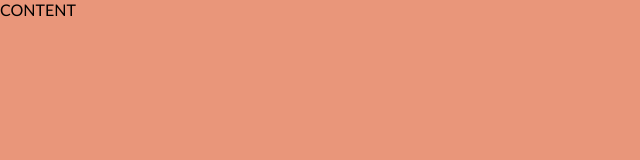
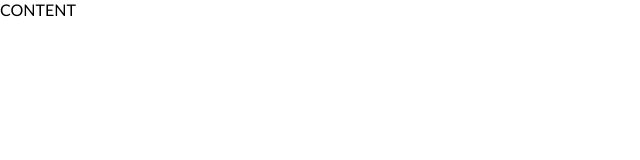
Before and after one commit to front-end-by-rimantas/30-grupe-portfolio-docland, a website: page index.html in a window 1280 px wide. Shown: the whole page, without its empty margins (0-640 px from the left). Drawn offline with Linux system fonts and the light colour scheme.

Commit message:
Revert "Antraščių ir Readme failo pakeitimas"

```diff
--- a/css/home.css
+++ b/css/home.css
@@ -12,6 +12,3 @@
 @import './components/header.css';
 
 /* CUSTOM PAGE STYLE BELOW THIS COMMENT LINE */
-body {
-    background-color: darksalmon;
-}
--- a/index.html
+++ b/index.html
@@ -5,7 +5,7 @@
     <meta charset="UTF-8">
     <meta http-equiv="X-UA-Compatible" content="IE=edge">
     <meta name="viewport" content="width=device-width, initial-scale=1.0">
-    <title>DOCland portfolio</title>
+    <title>Landrick portfolio</title>
     <link rel="stylesheet" href="./css/home.css">
 </head>
 
```
Also changed, not shown: README.md.
